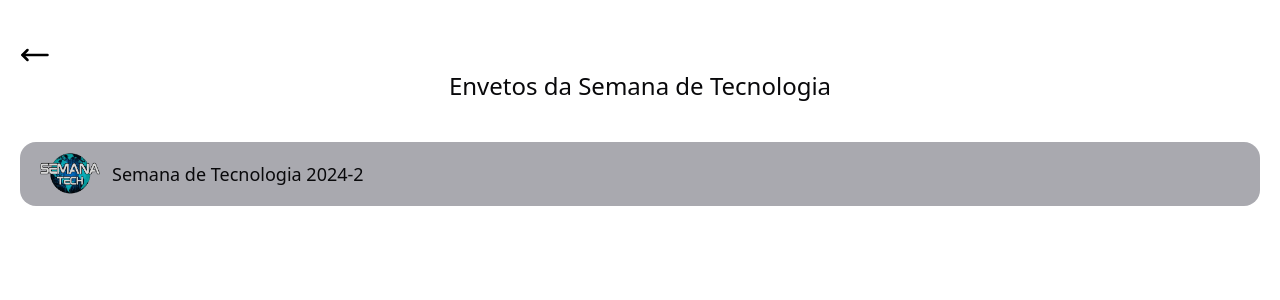
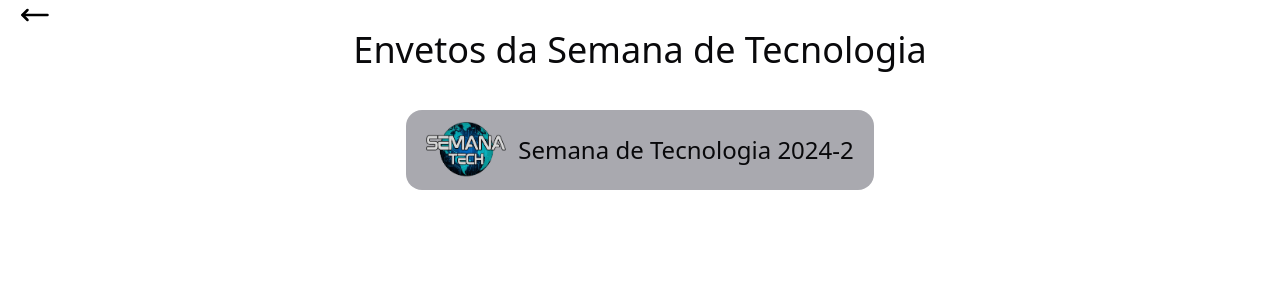
Before and after one commit to FatecTatuiEstagio/weekTech24.2, a React (Vite) app: page /events in a window 1280 px wide. Shown: the top 300 px of the page. Built offline with nearby package versions, Linux system fonts and the light colour scheme.

Commit message:
little corrections

```diff
--- a/src/pages/Events.tsx
+++ b/src/pages/Events.tsx
@@ -19,9 +19,9 @@ const events = [
 
 function ListEvents({ name, link, logoEvent }: TipEvent) {
    return (
-      <div className="mt-10 bg-zinc-500/60 h-16 px-5 mx-5 rounded-2xl flex items-center indent-3">
-         <img src={logoEvent} className="w-15" alt="logo de 2024-2" />
-         <a className="text-lg">
+      <div className="bg-zinc-500/60 min-lg:h-20 h-16 px-5 justify-center max-w-max mx-5 rounded-2xl flex items-center indent-3">
+         <img src={logoEvent} className="w-15 min-lg:w-20" alt="logo de 2024-2" />
+         <a className="text-[16px] min-lg:text-2xl">
             <Link to={link}>
                {name}
             </Link>
@@ -29,17 +29,17 @@ function ListEvents({ name, link, logoEvent }: TipEvent) {
       </div>
    )
 }
-
+//min-[375px]:mt-10
 export function Events() {
    return (
       <>
-         <div className="flex justify-start min-[375px]:mt-10 min-[375px]:ml-5">
+         <div className="flex justify-start min-[375px]:ml-5">
             <Link to={"/"}>
                <MoveLeft size={30} color="black" />
             </Link>
          </div>
-         <p className="text-2xl flex justify-center">Envetos da Semana de Tecnologia</p>
-         <div className="flexv justify-center h-screen">
+         <p className="text-2xl min-lg:text-4xl flex justify-center">Envetos da Semana de Tecnologia</p>
+         <div className="flex gap-16 mt-10 flex-col justify-center items-center w-screen">
             {events.map((obj, index) => (
                <ListEvents key={index} link={obj.link} logoEvent={obj.logoEvent} name={obj.name} />
             ))}
```
